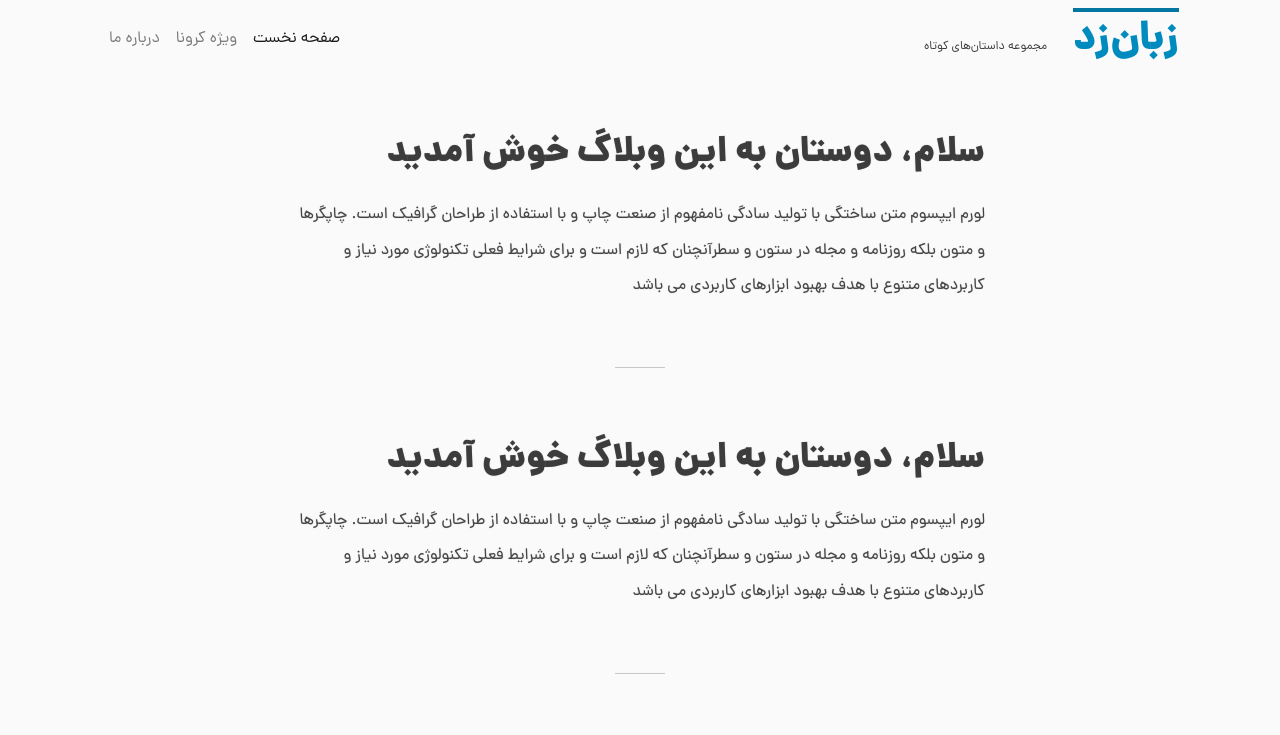
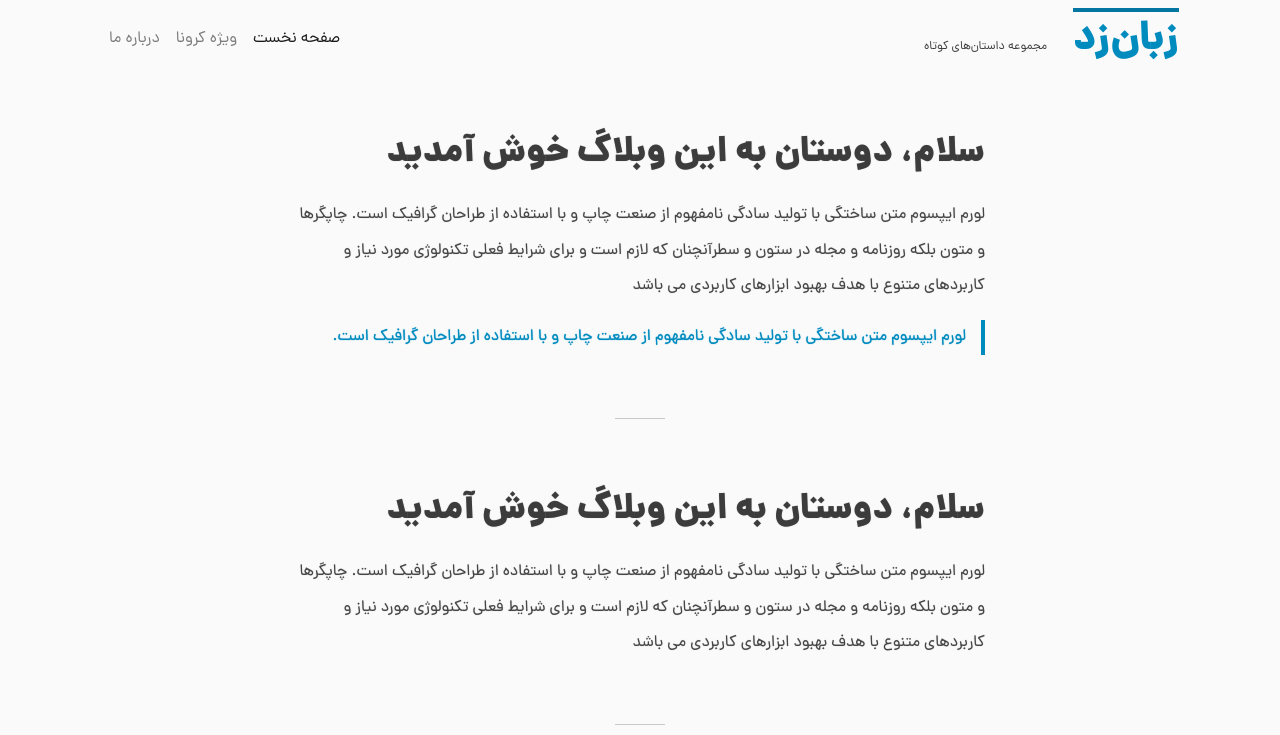
Before and after one commit to meyQuery/typo, a website: page index.html in a window 1280 px wide. Shown: the top 735 px of the page. Drawn offline with Linux system fonts and the light colour scheme.

Commit message:
Add blockquote

```diff
--- a/index.html
+++ b/index.html
@@ -52,6 +52,9 @@
                             گرافیک است. چاپگرها و متون بلکه روزنامه و مجله در ستون و سطرآنچنان که لازم است و
                             برای شرایط فعلی تکنولوژی مورد نیاز و کاربردهای متنوع با هدف بهبود ابزارهای کاربردی
                             می باشد</p>
+                        <blockquote>
+                            <p>لورم ایپسوم متن ساختگی با تولید سادگی نامفهوم از صنعت چاپ و با استفاده از طراحان گرافیک است.</p>
+                        </blockquote>
                     </div>
                 </article>
 
--- a/src/scss/_posts.scss
+++ b/src/scss/_posts.scss
@@ -45,6 +45,13 @@
     color: #444;
     margin-bottom: 2rem;
     text-shadow: 0 0 1px #afafaf;
+
+    blockquote {
+        color: #008bbf;
+        text-shadow: 0 0 1px #008bbf;
+        border-right: 4px solid #008bbf;
+        padding-right: 15px;
+    }
 }
 
 @media (min-width: 576px) {
```
Also changed, not shown: dist/css/app.css.
